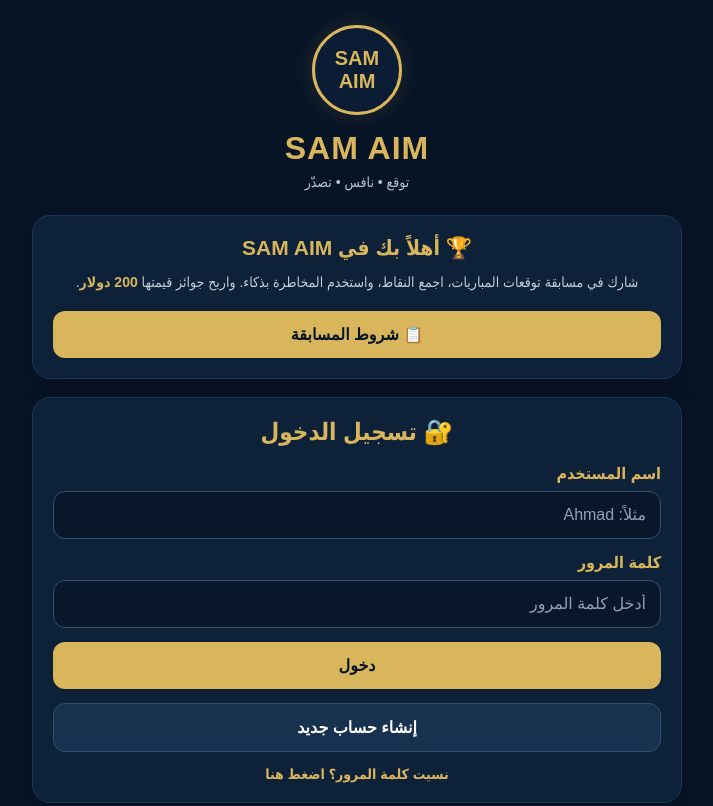
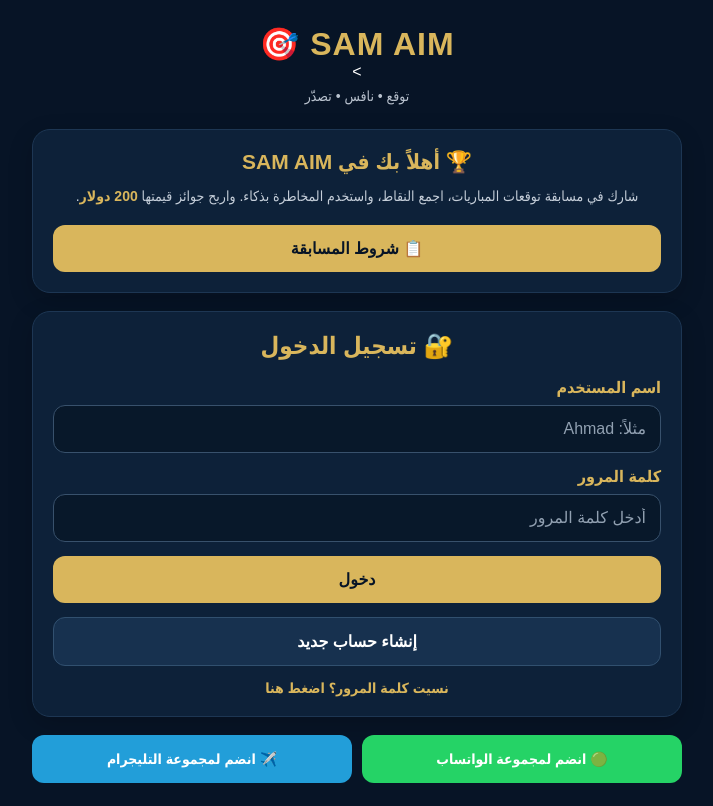
Before and after one commit to iskayali/rcmc-matches, a plain HTML site: page index.html in a window 1280 px wide. Shown: the top 806 px of the page, without its empty margins (283-996 px from the left). Drawn offline with nearby package versions, Linux system fonts and the light colour scheme.

Commit message:
Update index.html

```diff
--- a/index.html
+++ b/index.html
@@ -24,25 +24,6 @@
     }
 
     .header { text-align: center; margin-bottom: 25px; }
-
-    .logo-circle {
-      width: 90px;
-      height: 90px;
-      border: 3px solid #d9b65c;
-      border-radius: 50%;
-      margin: 0 auto 15px;
-      display: flex;
-      align-items: center;
-      justify-content: center;
-      background: #0b1d34;
-      box-shadow: 0 0 25px rgba(217,182,92,.15);
-    }
-
-    .logo-text {
-      color: #d9b65c;
-      font-size: 20px;
-      font-weight: 900;
-    }
 
     .brand {
       font-size: 32px;
@@ -667,8 +648,7 @@
 <div class="container">
 
   <div class="header">
-    <div class="logo-circle"><div class="logo-text">SAM AIM</div></div>
-    <div class="brand">SAM AIM</div>
+    <div class="brand">SAM AIM 🎯</div>>
     <div class="subtitle">توقع • نافس • تصدّر</div>
   </div>
 
```
